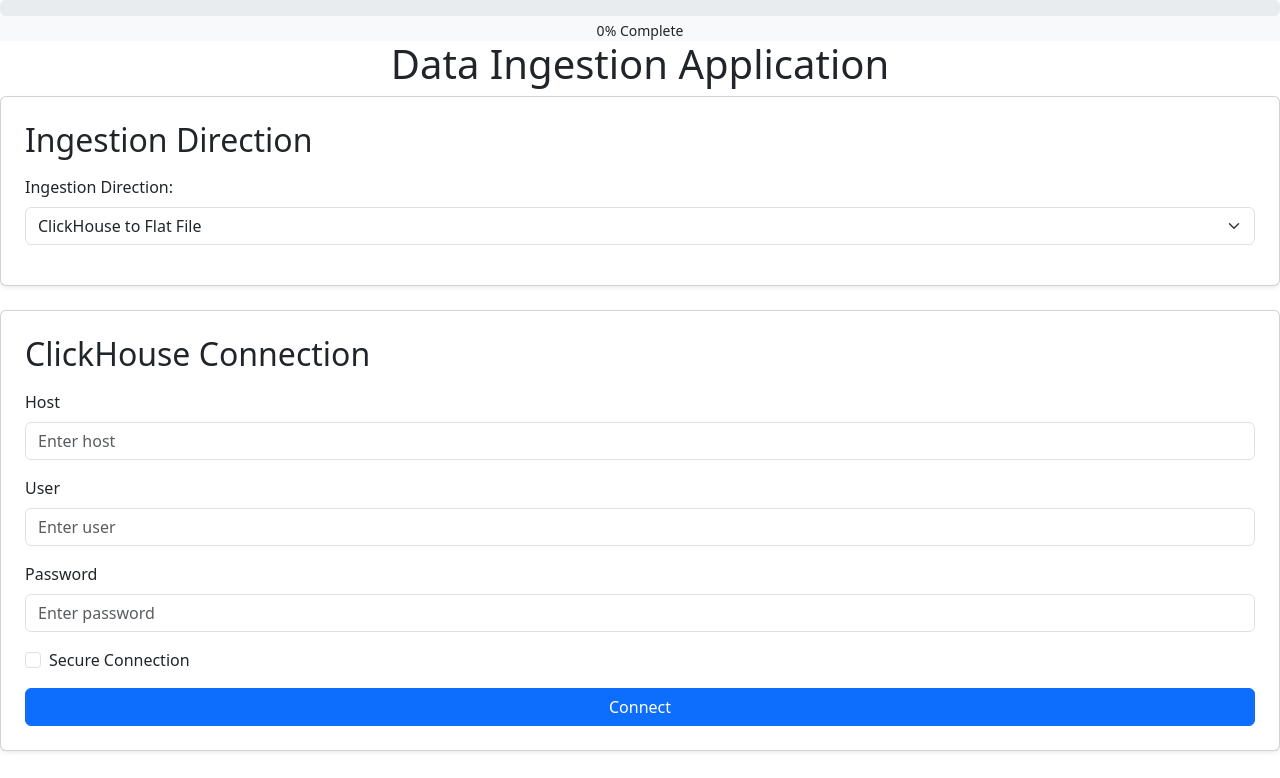
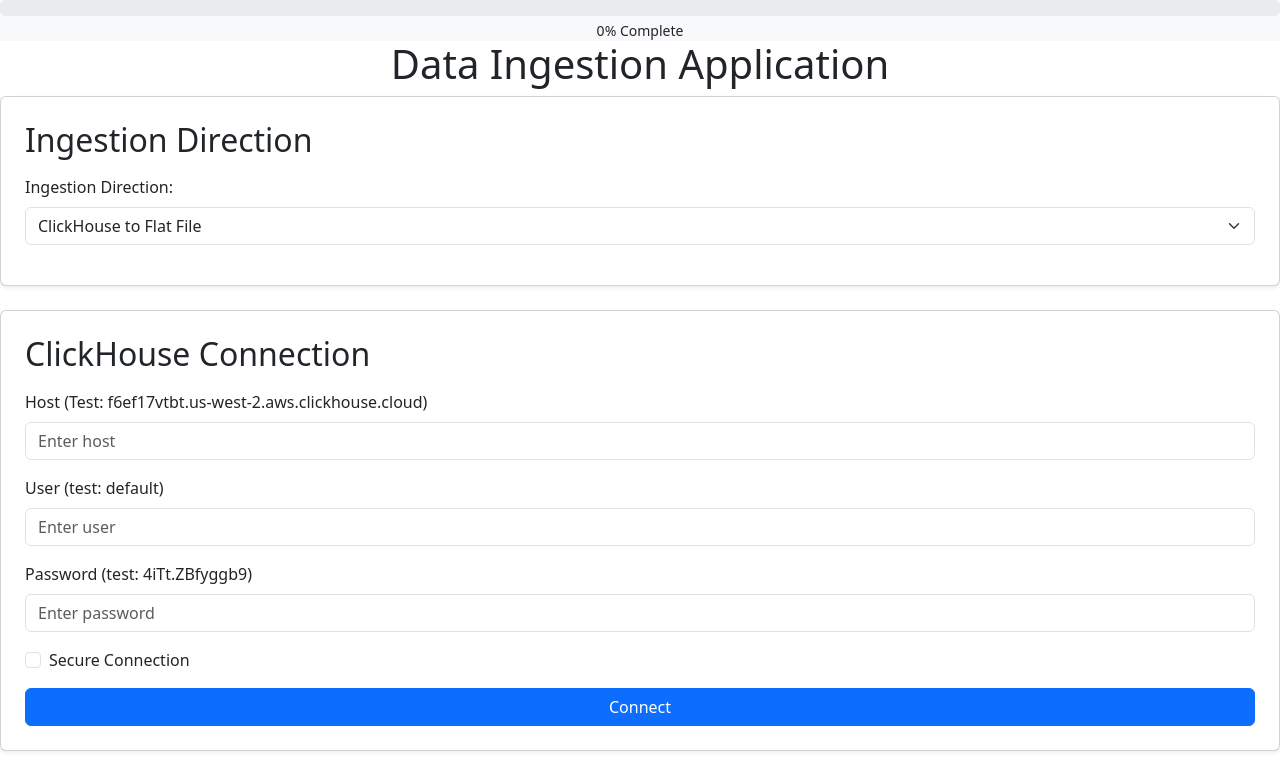
Before and after one commit to Frontkick/Clickhouse-to-flatfile_Frontend, a React (Create React App) app: page / in a window 1280 px wide. Shown: the top 778 px of the page. Built offline with nearby package versions, Linux system fonts and the light colour scheme.

Commit message:
test added

```diff
--- a/src/components/ClickHouseConfig.js
+++ b/src/components/ClickHouseConfig.js
@@ -35,7 +35,7 @@ const ClickHouseConfig = ({ setConnection, setTables }) => {
     <div className="card p-4 mb-4 shadow-sm">
       <h2 className="card-title mb-3">ClickHouse Connection</h2>
       <div className="mb-3">
-        <label htmlFor="host" className="form-label">Host</label>
+        <label htmlFor="host" className="form-label">Host (Test: f6ef17vtbt.us-west-2.aws.clickhouse.cloud)</label>
         <input
           type="text"
           id="host"
@@ -46,7 +46,7 @@ const ClickHouseConfig = ({ setConnection, setTables }) => {
         />
       </div>
       <div className="mb-3">
-        <label htmlFor="user" className="form-label">User</label>
+        <label htmlFor="user" className="form-label">User (test: default)</label>
         <input
           type="text"
           id="user"
@@ -57,7 +57,7 @@ const ClickHouseConfig = ({ setConnection, setTables }) => {
         />
       </div>
       <div className="mb-3">
-        <label htmlFor="password" className="form-label">Password</label>
+        <label htmlFor="password" className="form-label">Password (test: 4iTt.ZBfyggb9)</label>
         <input
           type="password"
           id="password"
```
